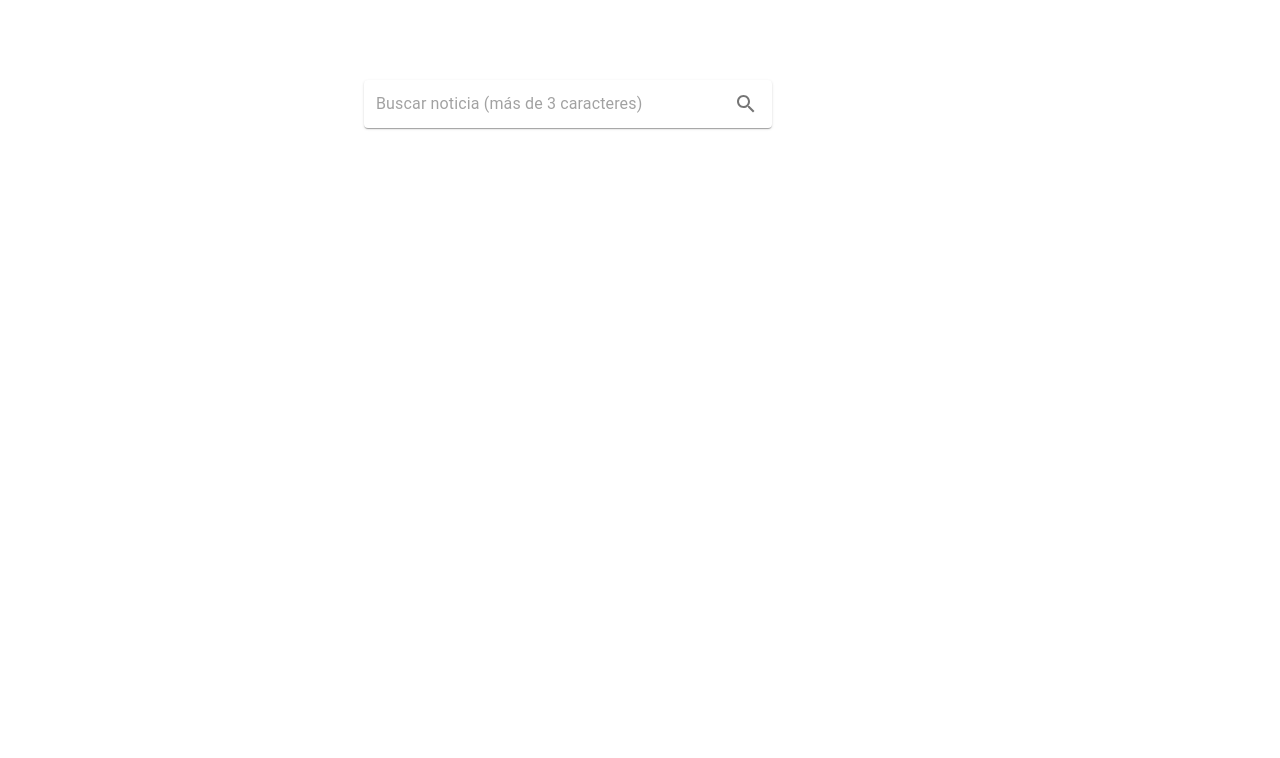
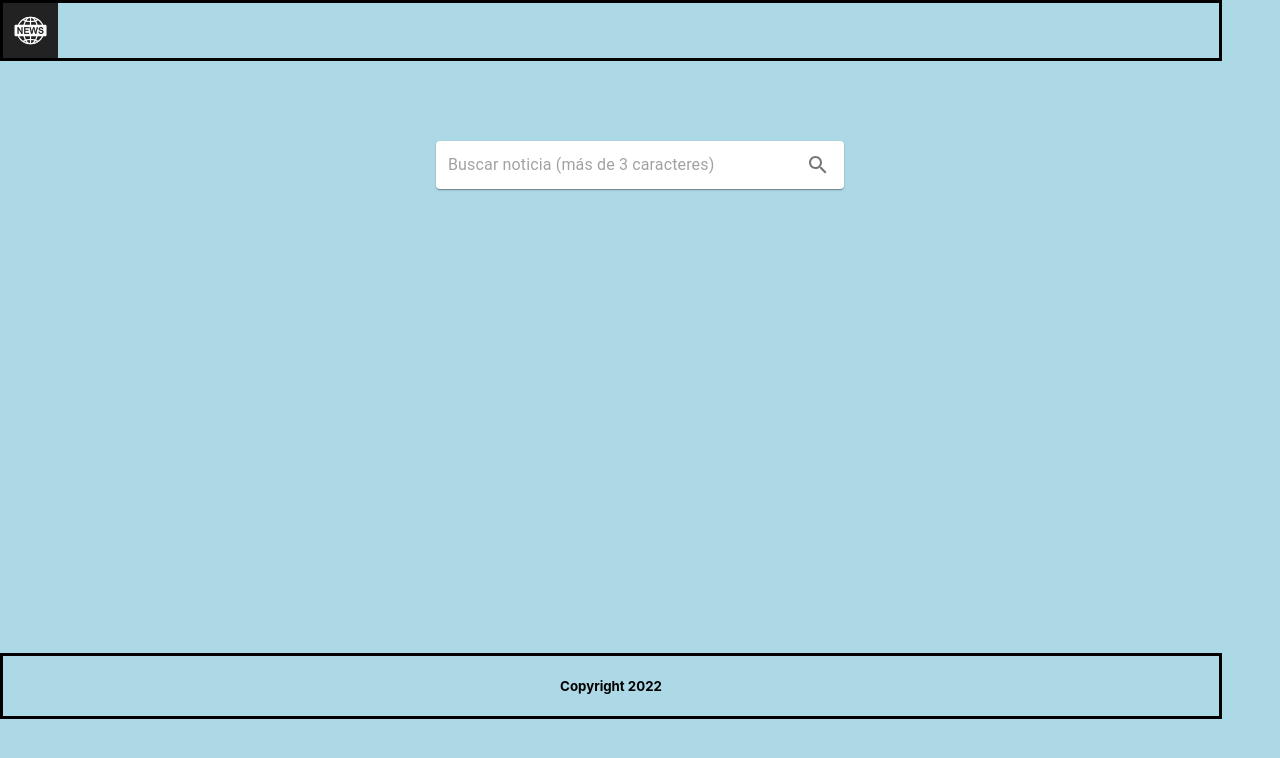
Before and after one commit to ismael29h/react2022integrador, a React (Create React App) app: page / in a window 1280 px wide. Shown: the top 758 px of the page. Built offline with nearby package versions, Linux system fonts and the light colour scheme.

Commit message:
Ajustes menores, visuales

```diff
--- a/src/componentes/Buscador/Buscador.jsx
+++ b/src/componentes/Buscador/Buscador.jsx
@@ -10,7 +10,7 @@ const Buscador = ({ onBuscar }) => {
   return (
     <Paper
       component="div"
-      sx={{ p: '2px 4px', display: 'flex', alignItems: 'center', width: 400, marginTop:10 }}
+      sx={{ p: '2px 4px', display: 'flex', alignItems: 'center', width: 400, marginTop:10, marginBottom:10}}
     >
       <InputBase
         sx={{ ml: 1, flex: 1 }}
--- a/src/componentes/Errores/404.jsx
+++ b/src/componentes/Errores/404.jsx
@@ -1,3 +1,3 @@
-const Error404 = () => <div> <h1>Esta pagina no existe</h1></div>;
+const Error404 = () => <div><h1>Esta pagina no existe</h1></div>;
 
 export default Error404;
--- /dev/null
+++ b/src/componentes/Errores/SinResultados.jsx
@@ -0,0 +1 @@
+{/* PENDIENTE */}
--- a/src/componentes/Noticia/Noticia.jsx
+++ b/src/componentes/Noticia/Noticia.jsx
@@ -18,12 +18,12 @@ const Noticia = ({
     const formatoFecha = (isoString) => {
       const f = new Date(isoString);
       return (
-        'Fecha: '
+        'Publicado el: '
         + ('0' + f.getDate()).slice(-2) + '-'
         + ('0' + f.getMonth()).slice(-2) + '-'
-        + f.getFullYear() + ' '
+        + f.getFullYear() + ' a las '
         + ('0' + f.getHours()).slice(-2) + ':'
-        + ('0' + f.getMinutes()).slice(-2) + 'hs'
+        + ('0' + f.getMinutes()).slice(-2) + ' hs'
       )
     }
 
--- a/src/paginas/Inicio.jsx
+++ b/src/paginas/Inicio.jsx
@@ -7,6 +7,9 @@ import Loading from "../componentes/Loading/loading";
 import Buscador from "../componentes/Buscador/Buscador";
 import { ListaNoticias } from "../componentes/Noticia/Noticia";
 import Paginador from "../componentes/Paginador/Paginador";
+import Header from "../componentes/Header/Header";
+import Footer from "../componentes/Footer/Footer";
+
 
 const Inicio = () => {
     const [noticias, setNoticias] = useState();
@@ -42,14 +45,18 @@ const Inicio = () => {
     }
 
     return (
-        <Container maxWidth='sm'>
-            <Buscador onBuscar={onBuscar}/>
-            { isLoading && <Loading /> }
-            { noticias && !hayResultado && <h3>No se encontró nada relacionado con "{searchParams.get('query')}".</h3> }
-            { noticias && hayResultado && <h3>Está viendo hasta 10 noticias de {totalResultado} resultados.</h3> }
-            { noticias && <ListaNoticias noticias={noticias} /> }
-            { noticias && <Paginador cantidadPaginas={cantidadPaginas} onChange={onCambioPagina} /> }
-        </Container>
+        <div>
+            <Header />
+            <Container maxWidth='sm'>
+                <div id='busqueda'><Buscador onBuscar={onBuscar}/></div>
+                { isLoading && <Loading /> }
+                { !isLoading && noticias && !hayResultado && <div><h3>No se encontró nada relacionado con "{searchParams.get('query')}".</h3></div> }
+                { noticias && hayResultado && <h3>Está viendo hasta 10 noticias de {totalResultado} resultados.</h3> }
+                { noticias && <ListaNoticias noticias={noticias} /> }
+                <div id='busqueda'>{ noticias && <Paginador cantidadPaginas={cantidadPaginas} onChange={onCambioPagina} /> }</div>
+            </Container>
+            <Footer />
+        </div>
     )
 
 };
--- a/src/style.css
+++ b/src/style.css
@@ -15,11 +15,8 @@ body {
     margin: 10px 10px 10px 10px;
 }
 
-
-
 header {
     display: flex;
-    position: absolute;
     border-width: 2;
     border-style: solid;
     width: 95%;
@@ -29,9 +26,9 @@ header {
 footer {
     display: flex;
     flex-direction: column;
-    position: absolute;
     bottom: 2%;
     border-width: 2;
     border-style: solid;
     width: 95%;
+    margin-Top: 30%;
 }
```
